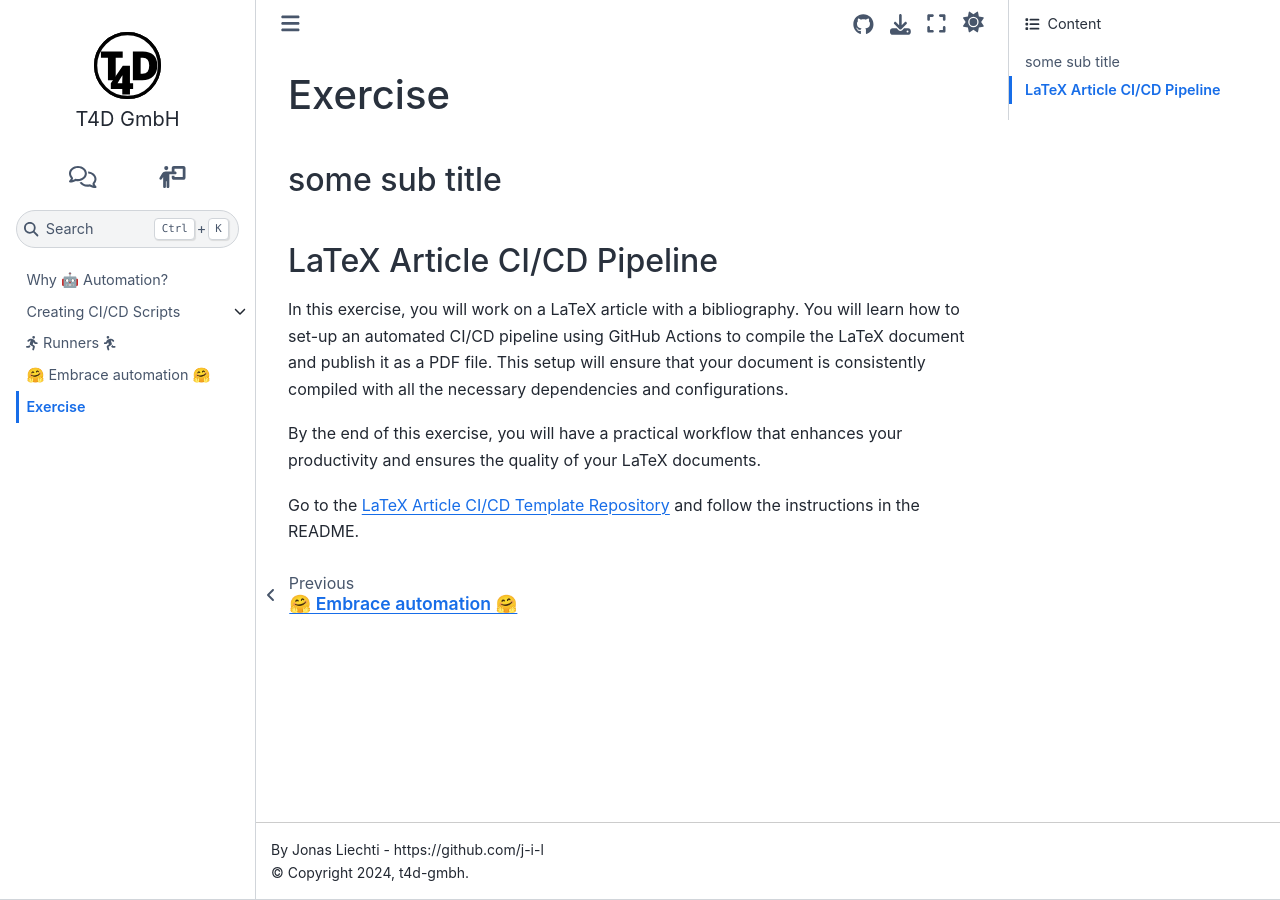
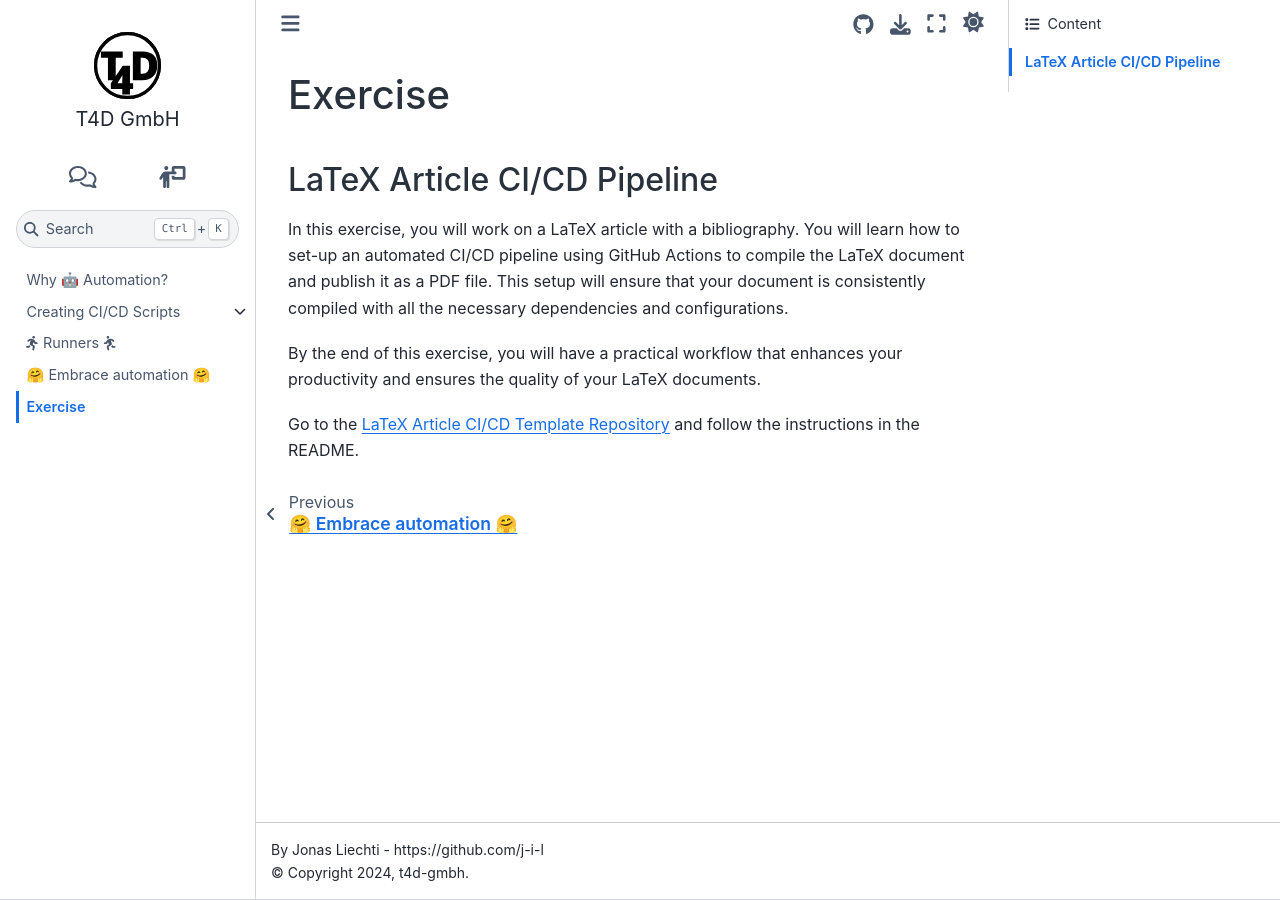
Before and after one commit to t4d-gmbh/ci-cd-workflows, a Sphinx documentation site: the page built from source/content/exercise/index.md, in a window 1280 px wide. Built offline with Sphinx 7.4.7 and the Sphinx Book theme 1.1.4, drawn with Linux system fonts in a browser that asks for light colours; the version number could not be read and is left out.

Commit message:
Update index.md
Removed idle sub-title

````diff
--- a/source/content/exercise/index.md
+++ b/source/content/exercise/index.md
@@ -9,7 +9,7 @@
 ```
 {% else %}
 <!-- BUILDING THE PAGES -->
-### some sub title
+
 ```{include} ./problem.md
 ```
 {% endif %}
````
